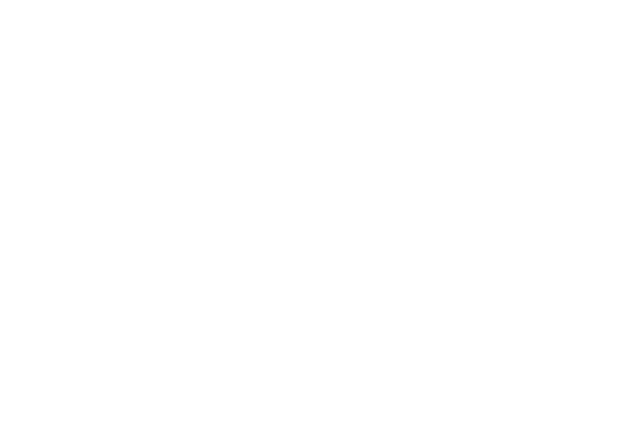
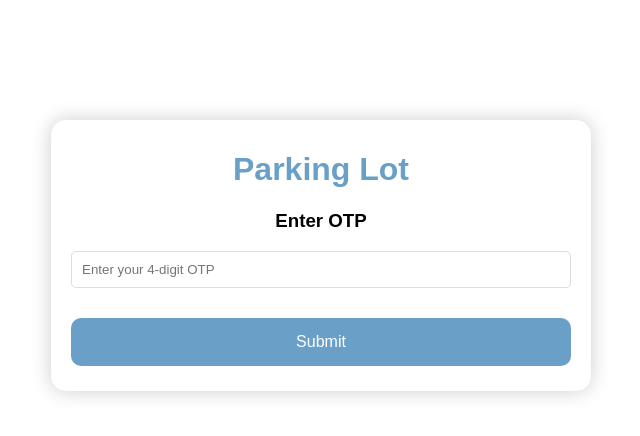
Before and after one commit to vipultyagi07/parking_lot_ui, a React (Create React App) app: page /VerifyOtp in a window 1280 px wide. Before the commit this address had no page. Shown: the top 436 px of the page, without its empty margins (397-1037 px from the left). Built offline with nearby package versions, Linux system fonts and the light colour scheme.

Commit message:
ADDED:: verify otp

```diff
--- a/src/App.js
+++ b/src/App.js
@@ -6,13 +6,18 @@
 import Home from './component/Home'
 import Login from './component/Login';
 import SendOtp from './component/SendOtp';
+import VerifyOtp from './component/VerifyOtp';
+
 
 
 function App() {
   return (
     <BrowserRouter>
       <Routes>
-        <Route path="/" element={<SendOtp/>} />
+        <Route path="/" element={<SendOtp/>}/>
+        <Route path="/VerifyOtp" element={<VerifyOtp/>}/>
+        <Route path="/sendOtp" element={<SendOtp/>} />
+        {/* <Route path="/sendOtp" element={<SendOtp/>} /> */}
         <Route path="/registration" element={<Registration />} />
       </Routes>
     </BrowserRouter>
--- a/src/component/Login.js
+++ b/src/component/Login.js
@@ -7,7 +7,7 @@
   const [password, setPassword] = useState("");
 
   const [error, setError] = useState("");
-  const [loginSuccessFull, setLoginSuccessFull] = useState(false);
+  const [success, setSuccess] = useState(false);
 
   const handleUsernameChange = (event) => {
     setUsername(event.target.value);
@@ -47,7 +47,7 @@
       } else {
         const data = await response.json();
         console.log(data);
-        setLoginSuccessFull(true);
+        setSuccess(true);
       }
     } catch (error) {
       console.error(
@@ -60,7 +60,7 @@
 
   return (
     <div>
-      {loginSuccessFull ? (
+      {success ? (
         ""
       ) : (
         <div className="main">
@@ -101,9 +101,14 @@
             </div>
           </form>
           <p>
-            {" "}
-            <Link to="/registration" style={{ textDecoration: "none" }}>
+            <Link
+              to="/registration"
+              style={{ textDecoration: "none", marginRight: "10px" }}
+            >
               Not registered?
+            </Link>
+            <Link to="/sendOtp" style={{ textDecoration: "none" }}>
+              Forgot-Password
             </Link>
           </p>
         </div>
--- a/src/component/SendOtp.js
+++ b/src/component/SendOtp.js
@@ -1,59 +1,48 @@
 import React, { useState } from "react";
-import "../Css/Custom.css"; // Adjust the path as necessary
-import { Link } from "react-router-dom";
+import { Link, useNavigate } from "react-router-dom";
 import axios from "axios";
 
 function SendOtp() {
   const [username, setUsername] = useState("");
-  const [password, setPassword] = useState("");
-
   const [error, setError] = useState("");
   const [loginSuccessFull, setLoginSuccessFull] = useState(false);
+  const navigate = useNavigate();
 
   const handleUsernameChange = (event) => {
     setUsername(event.target.value);
   };
 
-  const handlePasswordChange = (event) => {
-    setPassword(event.target.value);
-  };
-
   const handleSubmit = async (event) => {
     event.preventDefault();
-
-    const toEmail = username; // Assuming 'username' holds the email address
+    const toEmail = username;
 
     try {
-      const response = await fetch(`http://localhost:8081/api/users/forgot-password?toEmail=${encodeURIComponent(toEmail)}`, {
-        method: "POST",
-        headers: {
-          "Content-Type": "application/json",
-        },
-        body: "", // This matches the empty data body in your curl request
-      });
+      const response = await axios.post(
+        `http://localhost:8081/api/users/forgot-password`,
+        null,
+        {
+          params: { toEmail: toEmail },
+          headers: { "Content-Type": "application/json" },
+        }
+      );
 
-      if (!response.ok) {
-        const errorData = await response.json();
-
-        if (errorData.errorCode === "USER_IS_NOT_PRESENT") {
-          setError(errorData.errorMessage);
-        } else {
-          setError("An unknown error occurred.");
-        }
+      if (response.status === 200) {
+        setLoginSuccessFull(true);
+        navigate(`/verifyOtp?email=${encodeURIComponent(toEmail)}`); // Pass email as query parameter
       } else {
-        const data = await response.text(); // The response is a plain text message
-        console.log(data);
-        setLoginSuccessFull(true); // Or handle success state appropriately
+        setError("An unknown error occurred.");
       }
     } catch (error) {
-      console.error(
-        "There has been a problem with your fetch operation:",
-        error
-      );
-      setError("An error occurred during the fetch operation.");
+      if (error.response && error.response.status === 404) {
+        setError(
+          error.response.data.errorMessage || "An unknown error occurred."
+        );
+      } else {
+        console.error("Error during axios operation:", error);
+        setError("An error occurred during the axios operation.");
+      }
     }
   };
-
 
   return (
     <div>
@@ -62,13 +51,10 @@
       ) : (
         <div className="main">
           <h1>Parking Lot</h1>
-          {error && (
-            <div style={{ color: "red", margin: "10px" }}> {error} </div>
-          )}
+          {error && <div style={{ color: "red", margin: "10px" }}>{error}</div>}
           <h3>Enter your registered email</h3>
           <form onSubmit={handleSubmit}>
             <label htmlFor="username">
-              {/* Username: */}
               <input
                 type="text"
                 id="username"
@@ -79,13 +65,11 @@
                 required
               />
             </label>
-
             <div className="wrap">
               <button type="submit">Submit</button>
             </div>
           </form>
           <p>
-            {" "}
             <Link to="/registration" style={{ textDecoration: "none" }}>
               Login
             </Link>
--- /dev/null
+++ b/src/component/VerifyOtp.js
@@ -0,0 +1,83 @@
+import React, { useState } from "react";
+import { useLocation, useNavigate } from "react-router-dom";
+import axios from "axios";
+
+function VerifyOtp() {
+  const [otp, setOtp] = useState("");
+  const [error, setError] = useState("");
+  const [loginSuccessFull, setLoginSuccessFull] = useState(false);
+  const navigate = useNavigate();
+  const location = useLocation();
+
+  // Retrieve email from query parameter
+  const email = new URLSearchParams(location.search).get("email") || "";
+
+  const handleOtpChange = (event) => {
+    setOtp(event.target.value);
+  };
+
+  const handleSubmit = async (event) => {
+    event.preventDefault();
+
+    try {
+      const response = await axios.post(
+        `http://localhost:8081/api/users/verify-otp`,
+        {
+          email: email,
+          otp: otp,
+        },
+        {
+          headers: { "Content-Type": "application/json" },
+        }
+      );
+
+      if (response.status === 200) {
+        setLoginSuccessFull(true); // Or handle success state appropriately
+        // navigate("/verify-otp"); // Redirect to /verify-otp on success
+      } else {
+        setError("An unknown error occurred.");
+      }
+    } catch (error) {
+      if (error.response && error.response.status === 400) {
+        setError(
+          error.response.data.errorMessage || "Invalid OTP. Please try again."
+        );
+      } else {
+        console.error(
+          "There has been a problem with your axios operation:",
+          error
+        );
+        setError("An error occurred during the axios operation.");
+      }
+    }
+  };
+
+  return (
+    <div className="main">
+      <div className="otp-container">
+        <h1>Parking Lot</h1>
+        {error && <div className="error-message">{error}</div>}
+        <h3>Enter OTP</h3>
+        <form onSubmit={handleSubmit}>
+          <label htmlFor="otp">
+            <input
+              type="text"
+              id="otp"
+              name="otp"
+              placeholder="Enter your 4-digit OTP"
+              value={otp}
+              onChange={handleOtpChange}
+              maxLength="4"
+              required
+            />
+          </label>
+          <div className="wrap">
+            <button type="submit">Submit</button>
+          </div>
+        </form>
+      </div>
+    </div>
+  );
+}
+
+export default VerifyOtp;
```
